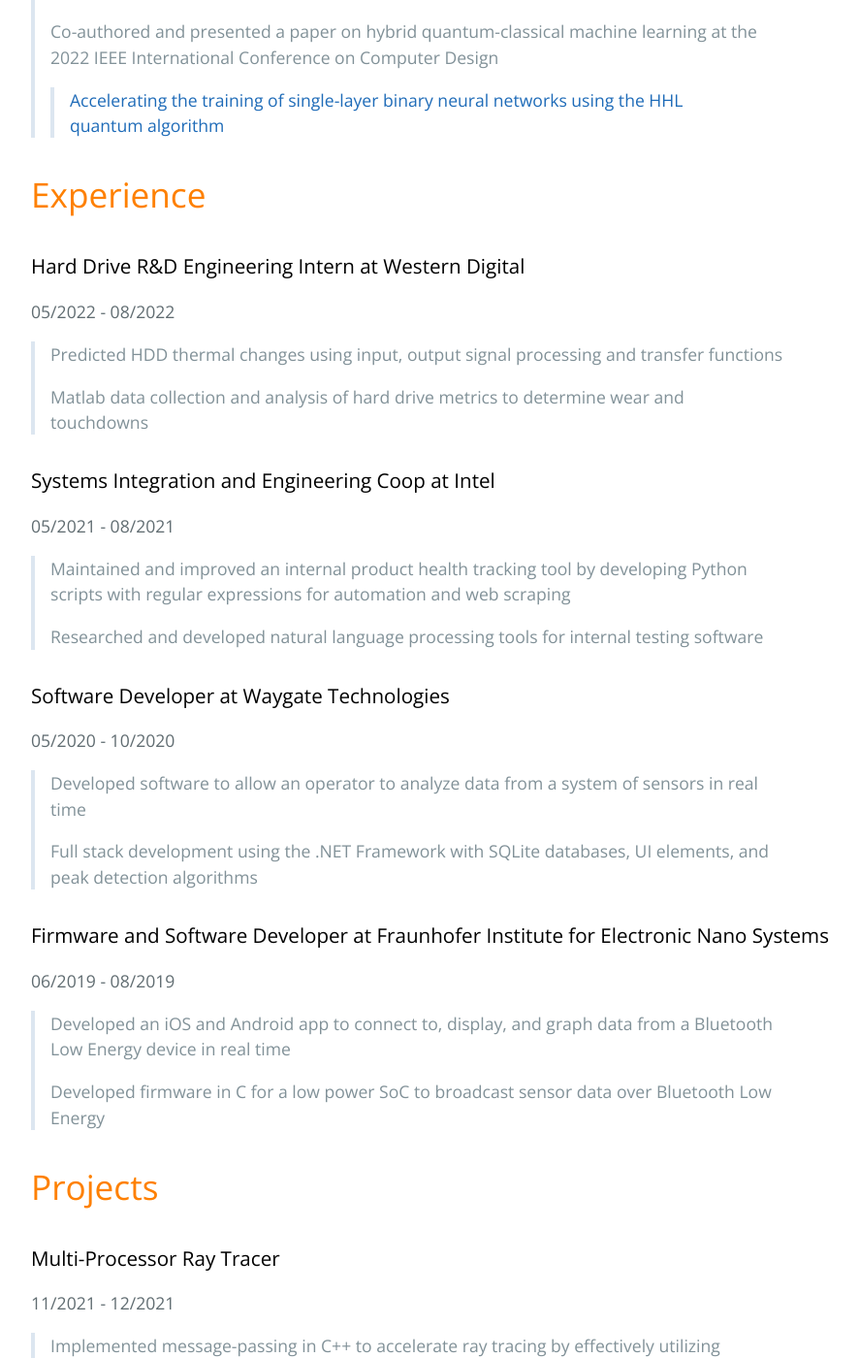
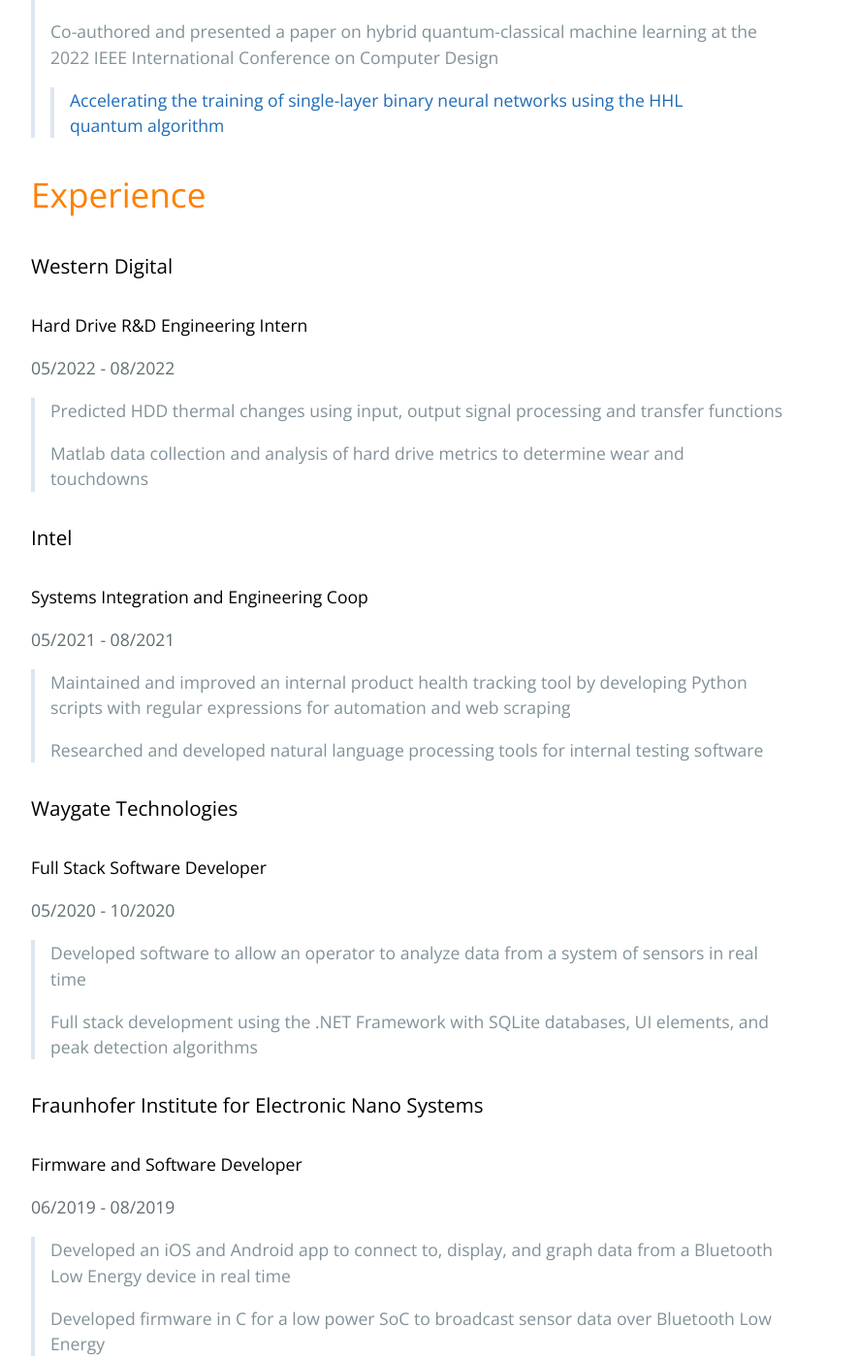
Before and after one commit to MartinHoffnagle/martinhoffnagle.github.io, a Jekyll site: the page built from index.md, in a window 1280 px wide and 1400 px high, scrolled down 642 px. Shown: the whole window at 97% size, without its empty margins (192-1078 px from the left). Built offline with Jekyll 4.4.1, drawn with Linux system fonts in a browser that asks for light colours; our own code applies the rules of GitHub Pages for plain Markdown files.

Commit message:
Update index.md

```diff
--- a/index.md
+++ b/index.md
@@ -19,7 +19,8 @@ layout: default
 
 # Experience
 
-### Hard Drive R&D Engineering Intern at Western Digital
+### Western Digital
+#### Hard Drive R&D Engineering Intern
 
 05/2022 - 08/2022
 
@@ -27,7 +28,8 @@ layout: default
 >
 > Matlab data collection and analysis of hard drive metrics to determine wear and touchdowns
 
-### Systems Integration and Engineering Coop at Intel
+### Intel
+#### Systems Integration and Engineering Coop
 
 05/2021 - 08/2021
 
@@ -35,7 +37,8 @@ layout: default
 >
 > Researched and developed natural language processing tools for internal testing software
 
-### Software Developer at Waygate Technologies
+### Waygate Technologies
+#### Full Stack Software Developer
 
 05/2020 - 10/2020
 
@@ -43,7 +46,8 @@ layout: default
 >
 > Full stack development using the .NET Framework with SQLite databases, UI elements, and peak detection algorithms
 
-### Firmware and Software Developer at Fraunhofer Institute for Electronic Nano Systems
+### Fraunhofer Institute for Electronic Nano Systems
+#### Firmware and Software Developer
 
 06/2019 - 08/2019
 
```
